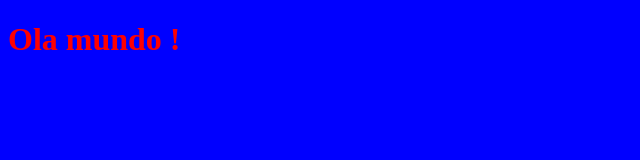
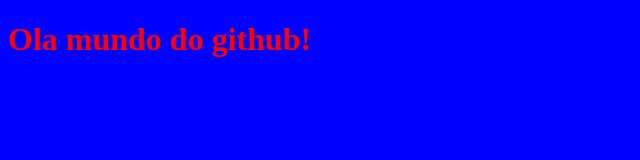
Before and after one commit to eduardo-torress/aula-git, a plain HTML site: page index.html in a window 1280 px wide. Shown: the whole page, without its empty margins (0-640 px from the left). Drawn offline with Linux system fonts and the light colour scheme.

Commit message:
aletramos o nome do header

```diff
--- a/index.html
+++ b/index.html
@@ -32,6 +32,9 @@ Integração com ferramentas de automação, testes, deploy, etc.
 
 Em resumo: Git é a ferramenta, GitHub é o serviço na nuvem para hospedar projetos Git.
 
+git config --global user.name "Seu Nome" configura nome
+git config --global user.email "seu@email.com" configura email
+
 comandos git
 git init: inicia um novo repositório Git local na pasta atual.
 git add: adiciona arquivos selecionados para a área de stage (pronto para ser commitado).
@@ -43,8 +46,13 @@ git checkout nomedohash -> volta(alterna) para uma versao anterior , seja ela pr
 git log --all -> mostra todos os commits feitos
 como criar um branch e ja navegar nela ? git checkout -b nomedabranch
 git branch -> lista as branchs que voce tem no projeto  , o * mostra branch que voce esta no momento
+git branch -d nome-do-branch -> apaga uma branch local
+git push -u  origin nome-do-branch -> envia seu branch para o repositorio remoto
+git pull -> Atualiza seu repositório local com mudanças do remoto.
 
 git merge -> permite unir o conteudo de duas ou mais branches em uma unica  branch . é usado para integrar alteraçoes na branch ( seja ela principal ou secundaria)
+git remote add origin  https://github.com/eduardo-torress/aula-git.git -> faz a conexao entre o seu projeto local e o gihub , se contecta com o repositorio do github
+
 
 informacoes :
 head -> descreve qual commit estamos trabalhando no momemto
@@ -68,7 +76,7 @@ Trabalhar em equipes, onde cada desenvolvedor pode trabalhar em uma parte difere
 
 -->
 
-<h1 style="color: red;">Ola mundo !</h1>
+<h1 style="color: red;">Ola mundo do github!</h1>
 <script src="js/index.js"></script>
 
 
```
